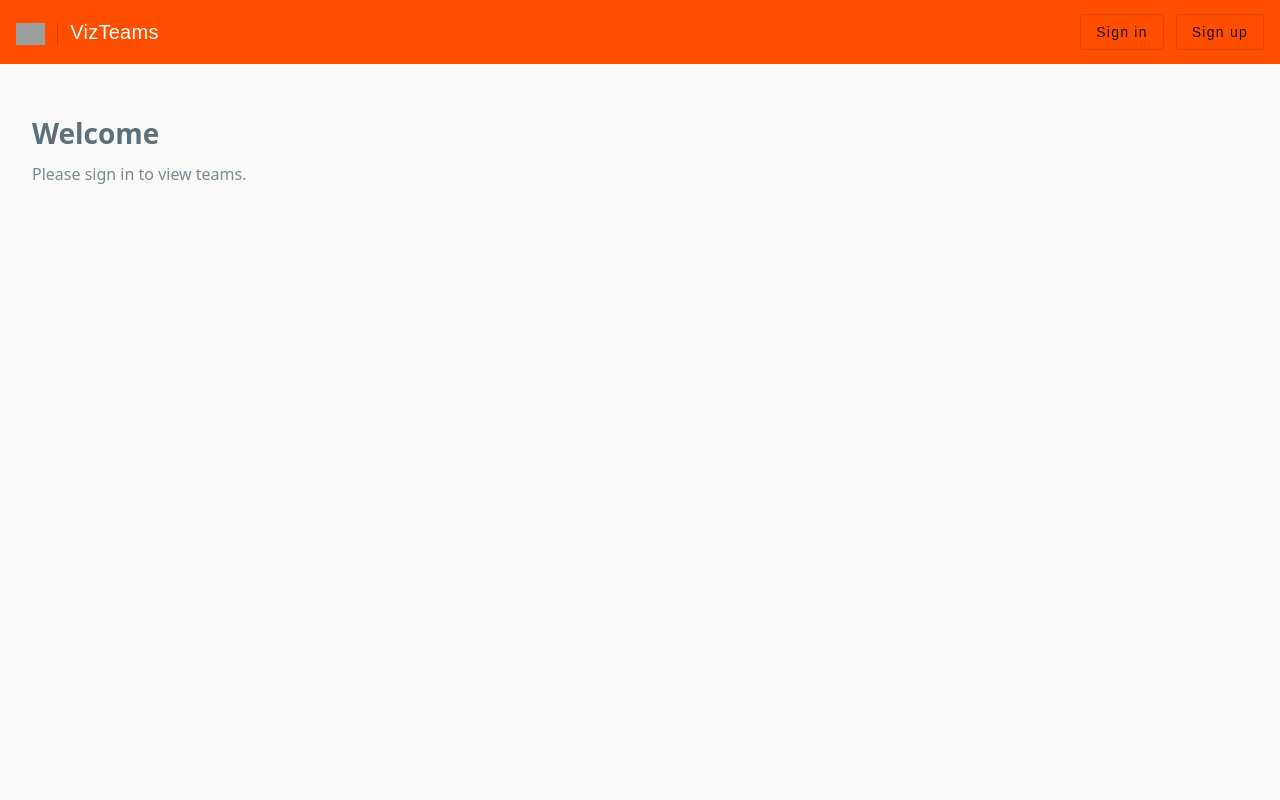
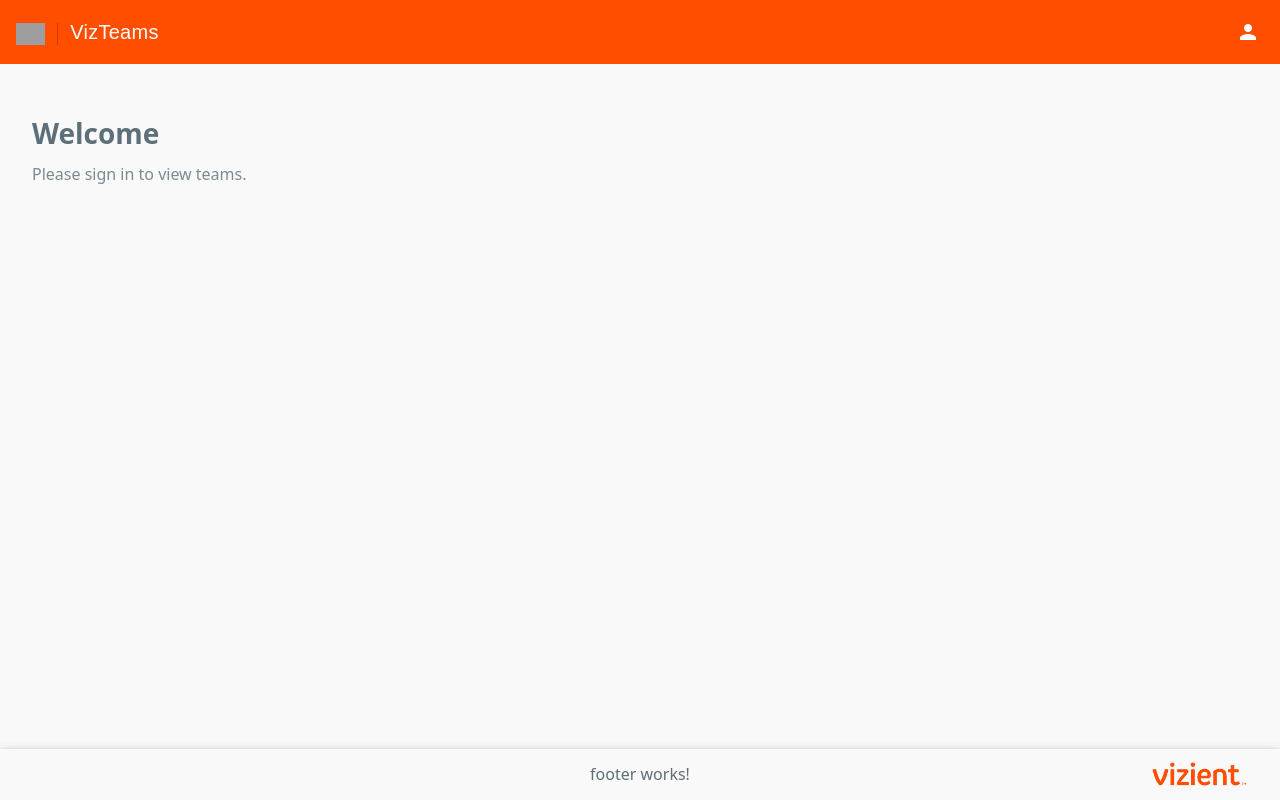
Before and after one commit to AlineTaylor/VizTeams-ui, an Angular app: page / in a window 1280 px wide. Built offline with nearby package versions, Linux system fonts and the light colour scheme; grey boxes are pictures that could not be loaded.

Commit message:
Refactored landing and footer components: separated templates and styles, added footer component with initial styling and contrasting logo. Refactored auth menu to match real Vizient apps: replaced header buttons with mat-menu and text with mat-icons.

```diff
--- a/src/app/app.component.html
+++ b/src/app/app.component.html
@@ -1,2 +1,3 @@
 <app-header />
 <router-outlet />
+<app-footer />
--- a/src/app/app.component.ts
+++ b/src/app/app.component.ts
@@ -1,11 +1,12 @@
 import { Component } from '@angular/core';
 import { RouterOutlet } from '@angular/router';
 import { HeaderComponent } from './layout/header/header.component';
+import { FooterComponent } from './layout/footer/footer.component';
 
 @Component({
   selector: 'app-root',
   standalone: true,
-  imports: [RouterOutlet, HeaderComponent],
+  imports: [RouterOutlet, HeaderComponent, FooterComponent],
   templateUrl: './app.component.html',
   styleUrl: './app.component.css',
 })
--- /dev/null
+++ b/src/app/landing/landing.component.css
@@ -0,0 +1,12 @@
+.landing-wrapper {
+  padding: 48px 32px;
+  max-width: 480px;
+}
+h1 {
+  margin: 0 0 8px;
+  font-size: 1.75rem;
+}
+p {
+  margin: 0 0 24px;
+  opacity: 0.8;
+}
--- /dev/null
+++ b/src/app/landing/landing.component.html
@@ -0,0 +1,4 @@
+<div class="landing-wrapper">
+  <h1>Welcome</h1>
+  <p>Please sign in to view teams.</p>
+</div>
--- a/src/app/landing/landing.component.ts
+++ b/src/app/landing/landing.component.ts
@@ -5,17 +5,7 @@ import { SharedModule } from '../../shared/shared.module';
   selector: 'app-landing',
   standalone: true,
   imports: [SharedModule],
-  template: `
-    <div class="landing-wrapper">
-      <h1>Welcome</h1>
-      <p>Please sign in to view teams.</p>
-    </div>
-  `,
-  styles: [`
-    .landing-wrapper { padding: 48px 32px; max-width: 480px; }
-    h1 { margin: 0 0 8px; font-size: 1.75rem; }
-    p { margin: 0 0 24px; opacity: .8; }
-
-  `]
+  templateUrl: './landing.component.html',
+  styleUrl: './landing.component.css',
 })
 export class LandingComponent {}
--- /dev/null
+++ b/src/app/layout/footer/footer.component.css
@@ -0,0 +1,37 @@
+.footer {
+  display: grid;
+  grid-template-columns: 1fr auto 1fr;
+  align-items: center;
+  padding: 0 16px;
+  height: var(--footer-height);
+  min-height: 44px;
+  position: fixed;
+  left: 0;
+  right: 0;
+  bottom: 0;
+  width: 100%;
+  z-index: 1000;
+  background: var(--color-bg);
+  box-shadow: 0 -2px 8px rgba(0, 0, 0, 0.08), 0 -1px 2px rgba(0, 0, 0, 0.06);
+}
+
+.footer-text {
+  grid-column: 2;
+  text-align: center;
+  color: var(--color-text);
+}
+
+.logo {
+  grid-column: 3;
+  justify-self: end;
+}
+
+.logo:hover {
+  transform: scale(1.05);
+}
+.logo {
+  height: clamp(20px, calc(var(--footer-height) - 16px), 28px);
+  margin: 0 16px;
+  cursor: pointer;
+  transition: transform 0.2s ease;
+}
--- /dev/null
+++ b/src/app/layout/footer/footer.component.html
@@ -0,0 +1,10 @@
+<div class="footer">
+  <span class="footer-text">footer works!</span>
+  <img
+    src="/108-1080239_vizient-logo-vizient-inc-logo.png"
+    alt="Vizient logo"
+    class="logo"
+    matTooltip="Vizient Homepage"
+  />
+
+</div>
--- a/src/app/layout/header/header.component.css
+++ b/src/app/layout/header/header.component.css
@@ -5,7 +5,7 @@
   background-color: var(--color-accent);
   color: var(--color-text-alt);
   padding: 0 16px;
-  height: 64px;
+  height: var(--header-height);
 }
 
 .title img {
@@ -19,6 +19,31 @@
   gap: 12px;
   align-items: center;
 }
+.auth-trigger {
+  height: 100%;
+  aspect-ratio: 1 / 1;
+  margin-right: -16px;
+  display: inline-flex;
+  align-items: center;
+  justify-content: center;
+  color: var(--color-text-alt);
+  background: transparent;
+  border: none;
+  border-radius: 0;
+  transition: background-color 120ms ease, color 120ms ease;
+}
+
+.auth-trigger:hover,
+.auth-trigger[aria-expanded="true"],
+.auth-trigger.cdk-program-focused,
+.auth-trigger.cdk-focused {
+  color: var(--color-accent);
+  background: rgba(255, 255, 255, 0.7);
+}
+.auth-trigger:focus-visible {
+  outline: 2px solid var(--color-text-alt);
+  outline-offset: 2px;
+}
 .logo {
   height: 22px;
   margin-right: 8px;
--- a/src/app/layout/header/header.component.html
+++ b/src/app/layout/header/header.component.html
@@ -14,16 +14,40 @@
   </div>
   <!-- "Sign In" and "Sign Up" when not logged in -->
   @if(!(user$ | async); as noUser){
-  <div class="user" mat-button>
-    <button mat-stroked-button (click)="openLogin()">Sign in</button>
-    <button mat-stroked-button (click)="openSignup()">Sign up</button>
-  </div>
+  <button
+    matIconButton
+    [matMenuTriggerFor]="menu"
+    class="auth-trigger"
+    aria-label="Authentication menu"
+    matTooltip="Log in / Sign up"
+    aria-haspopup="menu"
+  >
+    <mat-icon>person</mat-icon>
+  </button>
+  <mat-menu #menu="matMenu">
+    <button mat-menu-item (click)="openLogin()">
+      <mat-icon>login</mat-icon>
+      <span>Sign In</span>
+    </button>
+    <button mat-menu-item (click)="openSignup()">
+      <mat-icon>account_box</mat-icon>
+      <span>Sign Up</span>
+    </button>
+  </mat-menu>
   }
   <!-- Email/username and logout when logged in -->
   @if(user$ | async; as user){
   <div class="user" mat-button>
     <span>{{ user.email || user.username }}</span>
-    <button mat-button color="primary" (click)="logout()">Logout</button>
+    <button
+      mat-button
+      color="primary"
+      class="auth-trigger"
+      matTooltip="Log out"
+      (click)="logout()"
+    >
+      <mat-icon>logout</mat-icon>
+    </button>
   </div>
   }
 </mat-toolbar>
--- a/src/shared/shared.module.ts
+++ b/src/shared/shared.module.ts
@@ -13,6 +13,7 @@ import { MatExpansionModule } from '@angular/material/expansion';
 import { MatTooltipModule } from '@angular/material/tooltip';
 import { MatSelectModule } from '@angular/material/select';
 import { MatPaginatorModule } from '@angular/material/paginator';
+import { MatMenuModule } from '@angular/material/menu';
 
 @NgModule({
   declarations: [],
@@ -31,6 +32,7 @@ import { MatPaginatorModule } from '@angular/material/paginator';
     MatTooltipModule,
     MatSelectModule,
     MatPaginatorModule,
+    MatMenuModule,
   ],
   exports: [
     CommonModule,
@@ -47,6 +49,7 @@ import { MatPaginatorModule } from '@angular/material/paginator';
     MatTooltipModule,
     MatSelectModule,
     MatPaginatorModule,
+    MatMenuModule,
   ],
 })
 export class SharedModule {}
--- a/src/styles.scss
+++ b/src/styles.scss
@@ -32,6 +32,10 @@
   --color-success: var(--viz-success);
   --color-warning: var(--viz-warning);
   --color-error: var(--viz-red);
+
+  /* Layout sizing tokens */
+  --header-height: 64px;
+  --footer-height: calc(var(--header-height) * 0.8);
 }
 
 /* Typography */
@@ -95,6 +99,20 @@ div.mat-mdc-form-field-icon-suffix {
 }
 
 //Add team dialog styles
+/* Angular Material menu: ensure dropdown text and icons use semantic default text color */
+.mat-mdc-menu-panel,
+.mat-mdc-menu-content,
+.mat-mdc-menu-item,
+.mat-mdc-menu-item .mdc-list-item__primary-text {
+  color: var(--color-text) !important;
+}
+
+.mat-mdc-menu-item mat-icon,
+.mat-mdc-menu-item .mat-icon,
+.mat-mdc-menu-item .mdc-list-item__graphic {
+  color: var(--color-text) !important;
+}
+
 ::ng-deep .custom-add-team-dialog .mat-mdc-dialog-container {
   width: 700px !important;
   max-width: 90vw !important;
```
Also changed, not shown: src/app/layout/footer/footer.component.ts (added, +11 -0 lines), public/108-1080239_vizient-logo-vizient-inc-logo.png (added), 1 other file (tests, documents, lock files or other folders).
